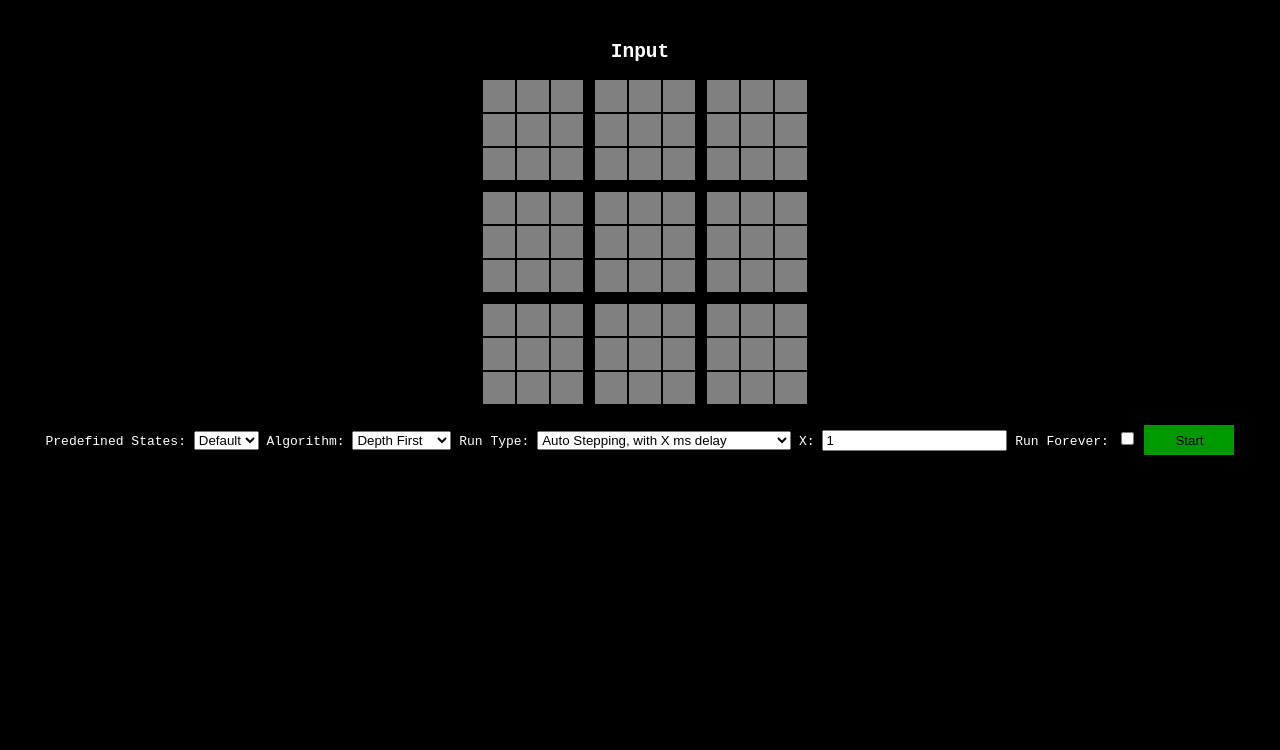
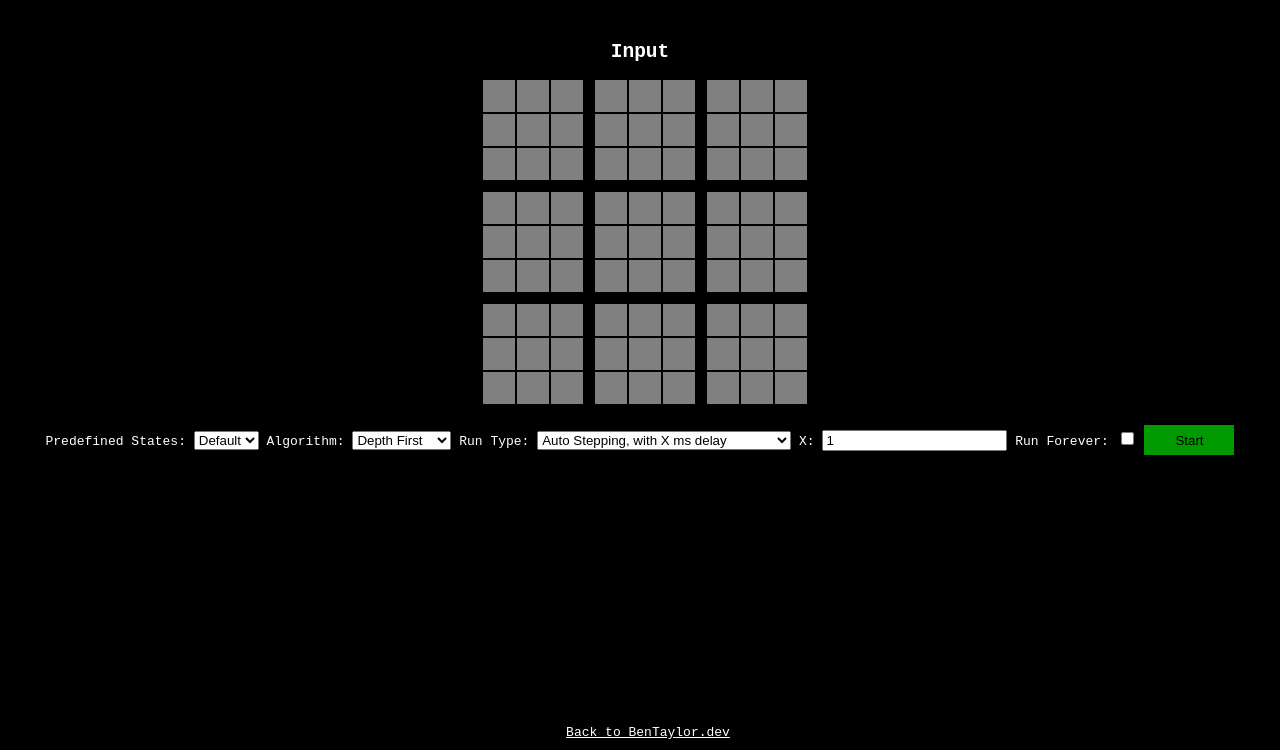
Before and after one commit to BenTaylorPublic/sudoku-solver, a website: page src/pages/index/index.html in a window 1280 px wide. Shown: the part 50-800 px from the top of the page. Drawn offline with nearby package versions, Linux system fonts and the light colour scheme; files that its build step writes are made by us from their sources; files whose address does not match are found by name.

Commit message:
Added link back

```diff
--- a/src/pages/index/index.html
+++ b/src/pages/index/index.html
@@ -103,5 +103,6 @@
         </button>
     </div>
 </div>
+<a href="/">Back to BenTaylor.dev</a>
 </body>
 </html>
--- a/src/pages/index/index.scss
+++ b/src/pages/index/index.scss
@@ -132,6 +132,23 @@ span.val {
   color: #E304E3;
 }
 
+//Link back
+a {
+  width: 100%;
+  text-align: center;
+  bottom: 10px;
+  text-decoration: underline;
+  position: absolute;
+
+  &:visited,
+  &:hover,
+  &:active,
+  &:link {
+    color: white;
+  }
+}
+
+
 //Shared
 .displayNone {
   display: none;
```
